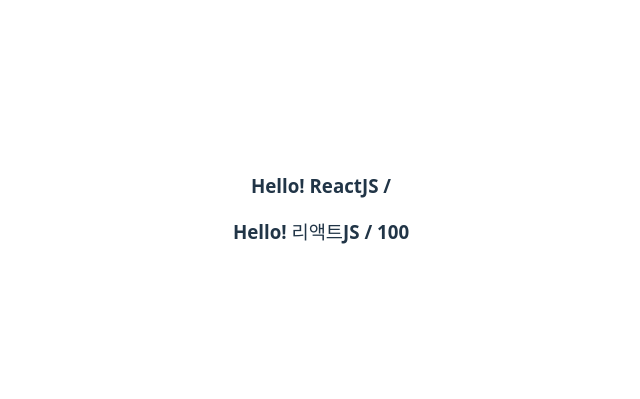
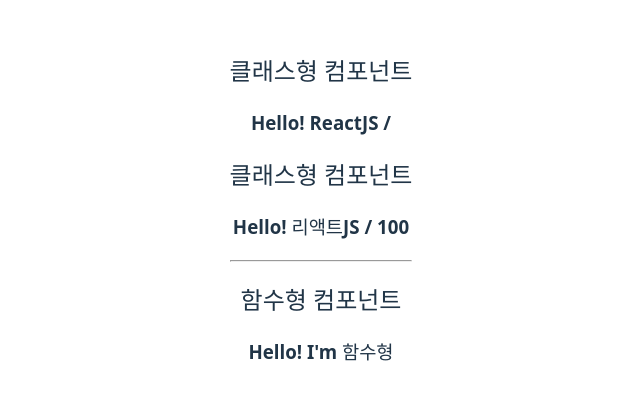
Before and after one commit to nueij0429/React-Basic-App, a React (Vite) app: page / in a window 1280 px wide. Shown: the part 191-590 px from the top of the page, without its empty margins (319-959 px from the left). Built offline with nearby package versions, Linux system fonts and the light colour scheme.

Commit message:
함수형 컴포넌트

```diff
--- a/src/App.jsx
+++ b/src/App.jsx
@@ -1,11 +1,14 @@
 import './App.css'
 import MyComponent from './components/MyComponent'
+import MyComponentFunc from './components/MyComponentFunc'
 
 function App() {
   return (
     <>
       <MyComponent name="ReactJS"/>
       <MyComponent age={100} />
+      <hr/>
+      <MyComponentFunc name="I'm 함수형"/>
     </>
   )
 }
--- a/src/components/MyComponent.jsx
+++ b/src/components/MyComponent.jsx
@@ -7,6 +7,7 @@
     const { name, age } = this.props;
     return (
       <div>
+        <h2>클래스형 컴포넌트</h2>
         <h3>Hello! {name} / {age}</h3>
       </div>
     )
--- /dev/null
+++ b/src/components/MyComponentFunc.jsx
@@ -0,0 +1,12 @@
+import React from 'react';
+
+const MyComponentFunc = ({name}) => {
+    return (
+        <div>
+            <h2>함수형 컴포넌트</h2>
+            <h3>Hello! {name}</h3>
+        </div>
+    );
+};
+
+export default MyComponentFunc;
```
